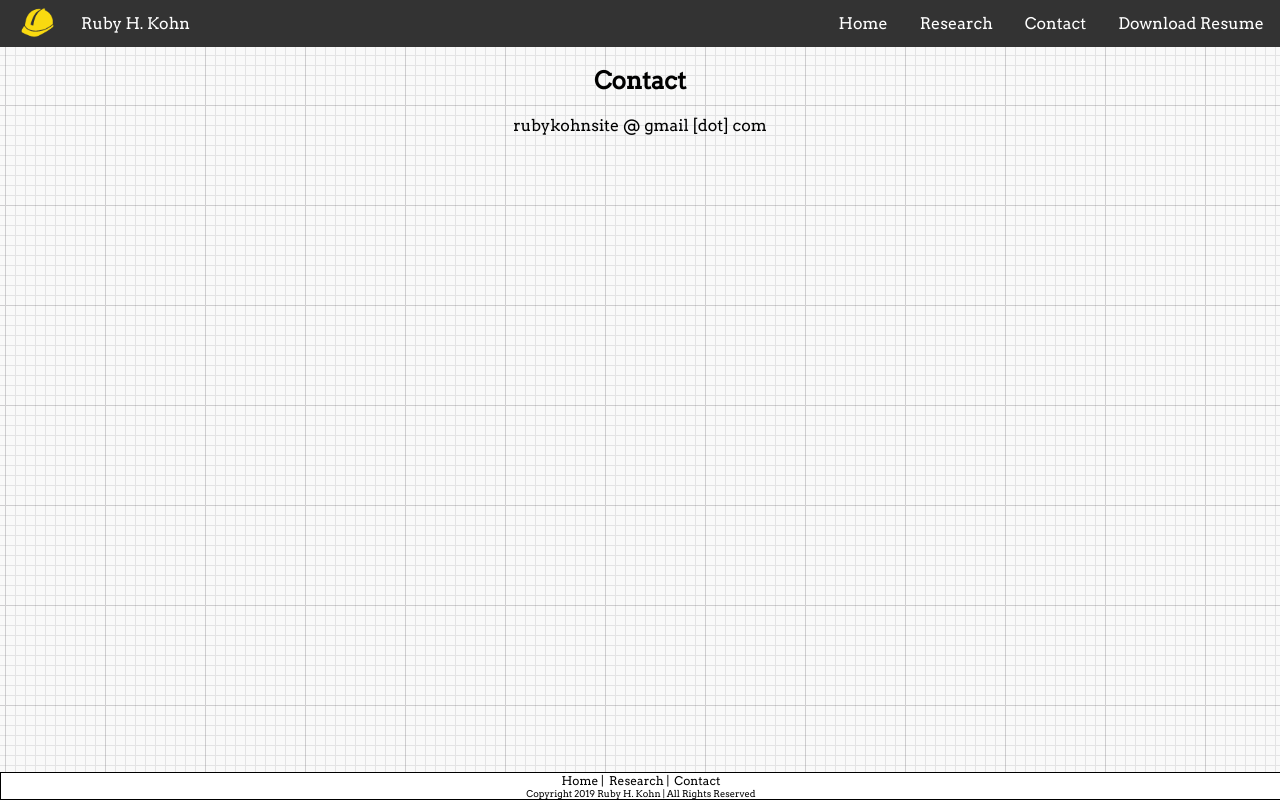
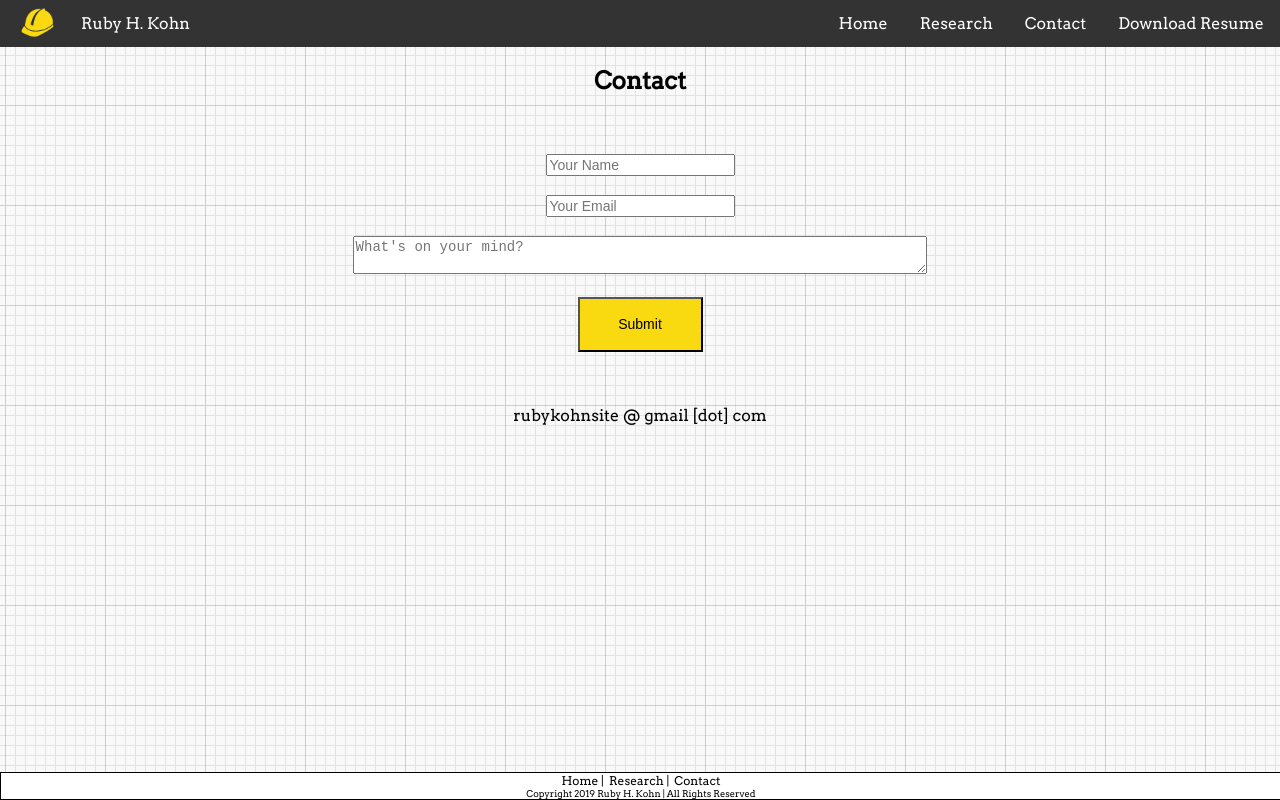
Before and after one commit to rubykohnsite/sourcecode, an Angular app in the folder rubykohn/: page /contact in a window 1280 px wide. Built offline with nearby package versions, Linux system fonts and the light colour scheme.

Commit message:
empty contact page

```diff
--- a/rubykohn/src/app/contact/contact.component.css
+++ b/rubykohn/src/app/contact/contact.component.css
@@ -0,0 +1,16 @@
+#my-input {
+    font-size:14px;
+}
+
+#my-text {
+    font-size:14px;
+    width: 45%;
+    height: 25%;
+}
+
+#my-button {
+    font-size:14px;
+    background:#f9da10;
+    width: 125px;
+    height: 55px
+}
--- a/rubykohn/src/app/contact/contact.component.html
+++ b/rubykohn/src/app/contact/contact.component.html
@@ -1,4 +1,26 @@
 <h1>Contact</h1>
+<br /><br />
+<form>
+
+  <!-- name -->
+  <div class="field">
+    <input id = "my-input" type="text" name="name" class="input" placeholder="Your Name">
+  </div>
+  <br/>
+  <!-- email -->
+  <div class="field">
+    <input id = "my-input" type="email" name="email" class="input" placeholder="Your Email">
+  </div>
+  <br/>
+  <!-- message -->
+  <div class="field">
+    <textarea id="my-text" class="textarea" name="message" placeholder="What's on your mind?"></textarea>
+  </div>
+  <br/>
+  <button type="submit" id="my-button" class="button is-danger is-large">Submit</button>
+
+</form>
+<br /><br />
 
 <p>
   rubykohnsite @ gmail [dot] com
```
Also changed, not shown: rubykohn/src/app/research/research.component.css (+5 -7 lines).
